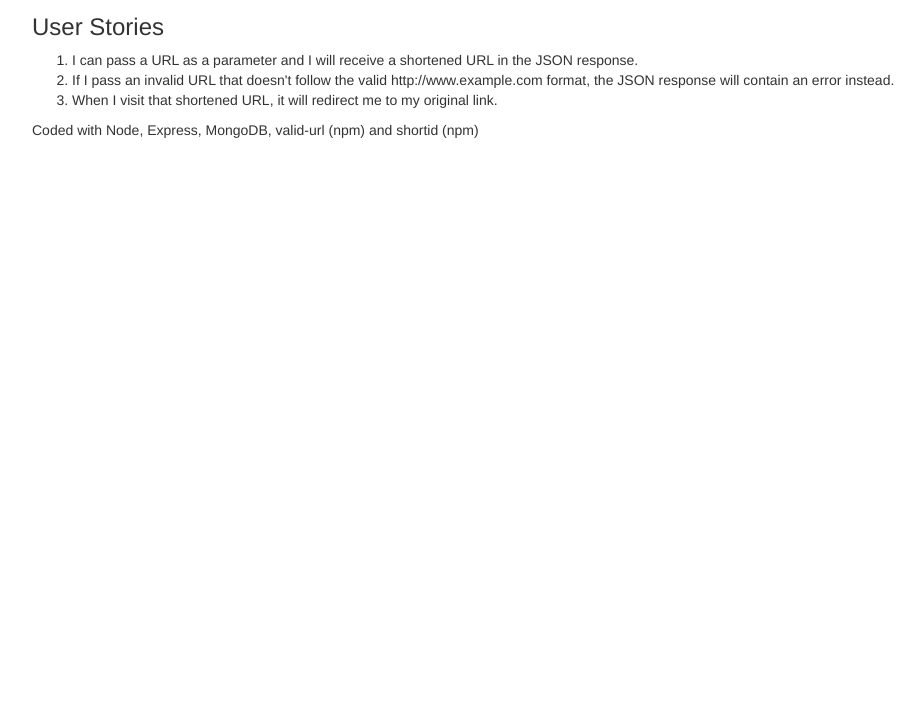
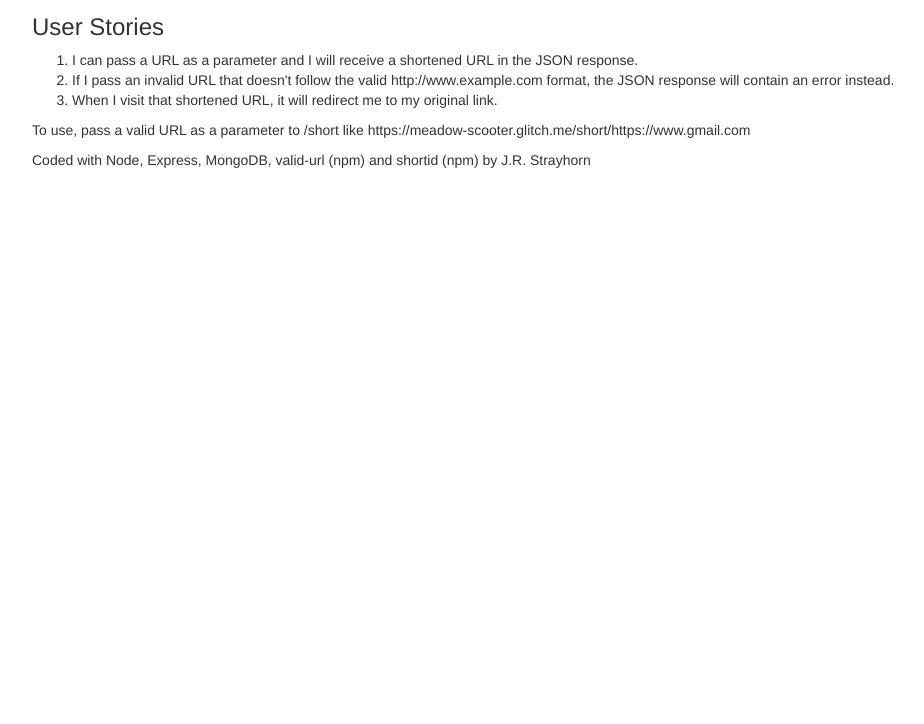
Before and after one commit to jrstrayhorn/fcc-short-url-service, a website: page views/index.html in a window 1280 px wide. Shown: the part 76-800 px from the top of the page, without its empty margins (23-947 px from the left). Drawn offline with nearby package versions, Linux system fonts and the light colour scheme.

Commit message:
changing order of middleware, added comment in index on how to use service

```diff
--- a/views/index.html
+++ b/views/index.html
@@ -32,9 +32,12 @@
           <li>If I pass an invalid URL that doesn't follow the valid http://www.example.com format, the JSON response will contain an error instead.</li>
           <li>When I visit that shortened URL, it will redirect me to my original link.</li>
         </ol>
+        <p>
+          To use, pass a valid URL as a parameter to /short like https://meadow-scooter.glitch.me/short/https://www.gmail.com
+        </p>
       </div>
       <div class="row footer">
-        <p>Coded with Node, Express, MongoDB, valid-url (npm) and shortid (npm)</p>
+        <p>Coded with Node, Express, MongoDB, valid-url (npm) and shortid (npm) by J.R. Strayhorn</p>
       </div>
     </div>
   </body>
```
Also changed, not shown: server.js (+11 -5 lines).
